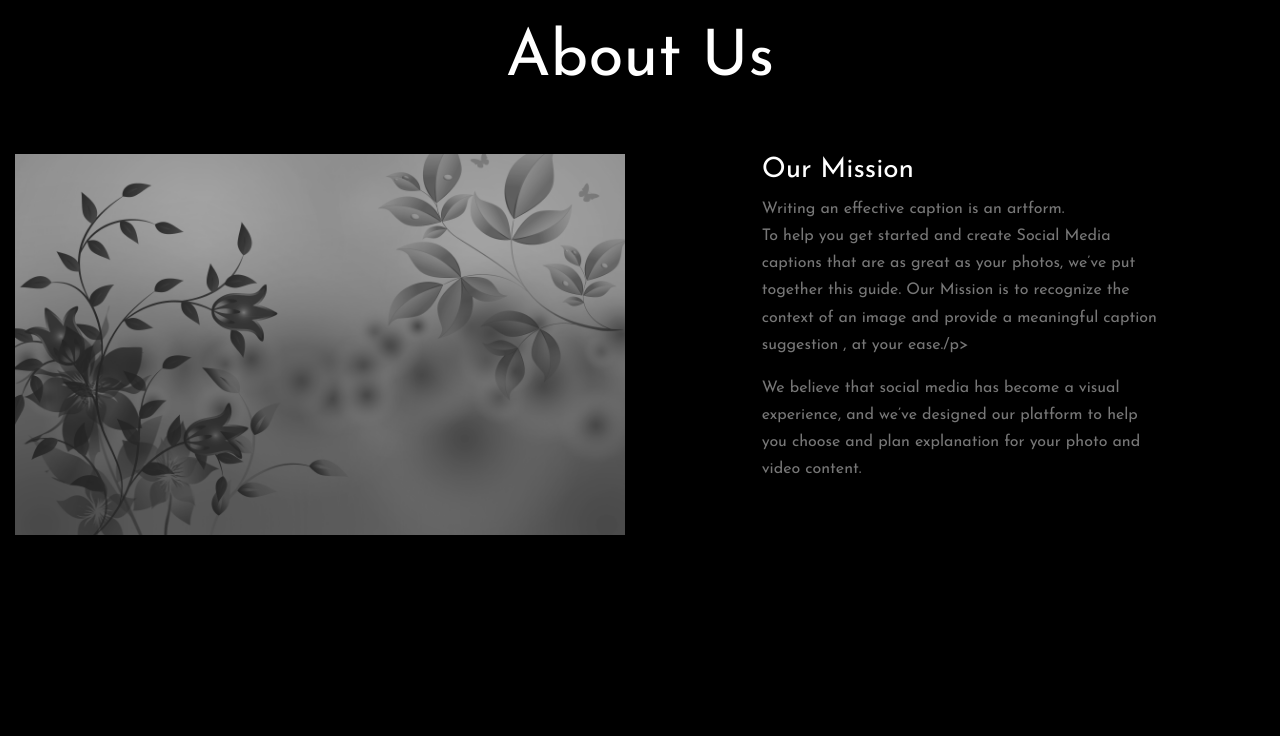
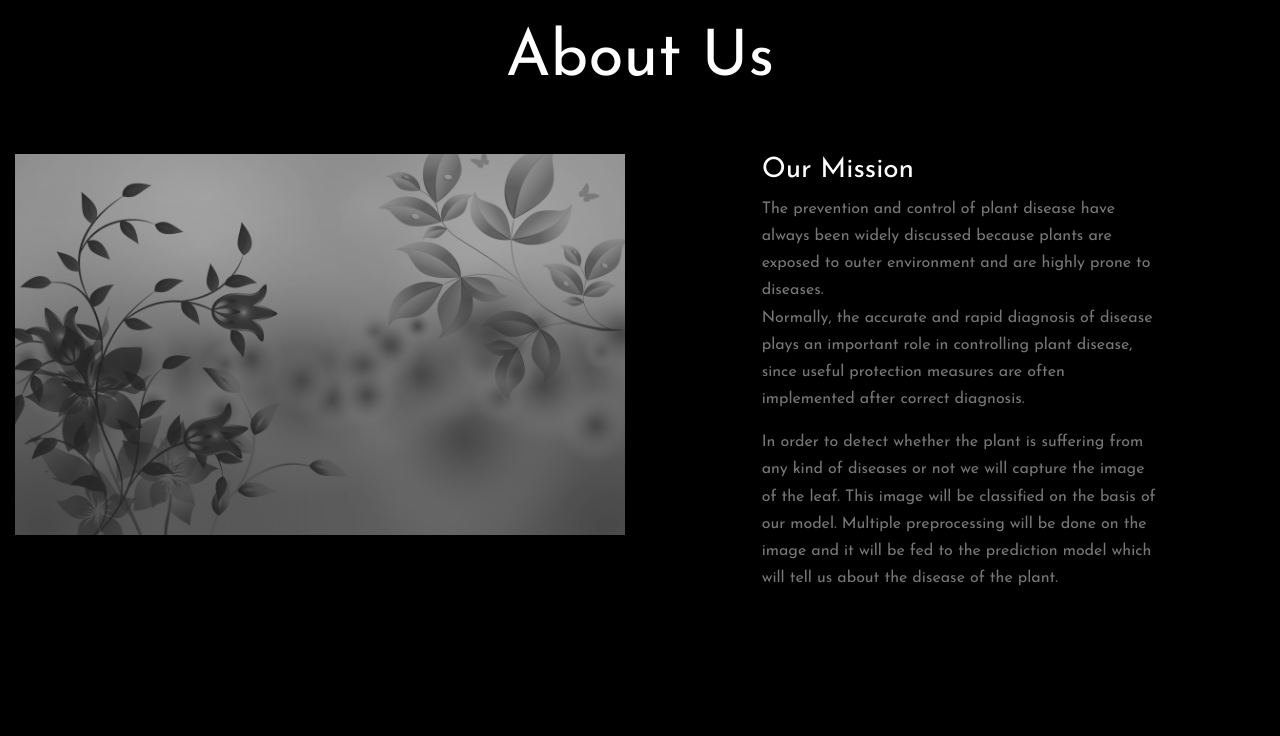
Before and after one commit to Manish8798/Plant-Disease-Detection, a Flask app: page /about in a window 1280 px wide. Shown: the part 151-887 px from the top of the page. Before the commit the page ends 686 px from the top, so only its background shows below. Run offline with Flask 2, Linux system fonts and the light colour scheme; some libraries are stand-ins or nearby versions; some web fonts are replaced.

Commit message:
about us section para added

```diff
--- a/templates/about.html
+++ b/templates/about.html
@@ -135,8 +135,8 @@
           </div>
           <div class="col-md-4 ml-auto">
             <h3 class="text-white">Our Mission</h3>
-            <p>Writing an effective caption is an artform.<br> To help you get started and create Social Media captions that are as great as your photos, we’ve put together this guide. Our Mission is to recognize the context of an image and provide a meaningful caption suggestion , at your ease./p>
-            <p>We believe that social media has become a visual experience, and we’ve designed our platform to help you choose and plan explanation for your photo and video content.</p>
+            <p>The prevention and control of plant disease have always been widely discussed because plants are exposed to outer environment and are highly prone to diseases.<br> Normally, the accurate and rapid diagnosis of disease plays an important role in controlling plant disease, since useful protection measures are often implemented after correct diagnosis.</p>
+            <p>In order to detect whether the plant is suffering from any kind of diseases or not we will capture the image of the leaf. This image will be classified on the basis of our model. Multiple preprocessing will be done on the image and it will be fed to the prediction model which will tell us about the disease of the plant.</p>
           </div>
           <div class="col-md-1"></div>
         </div>
```
